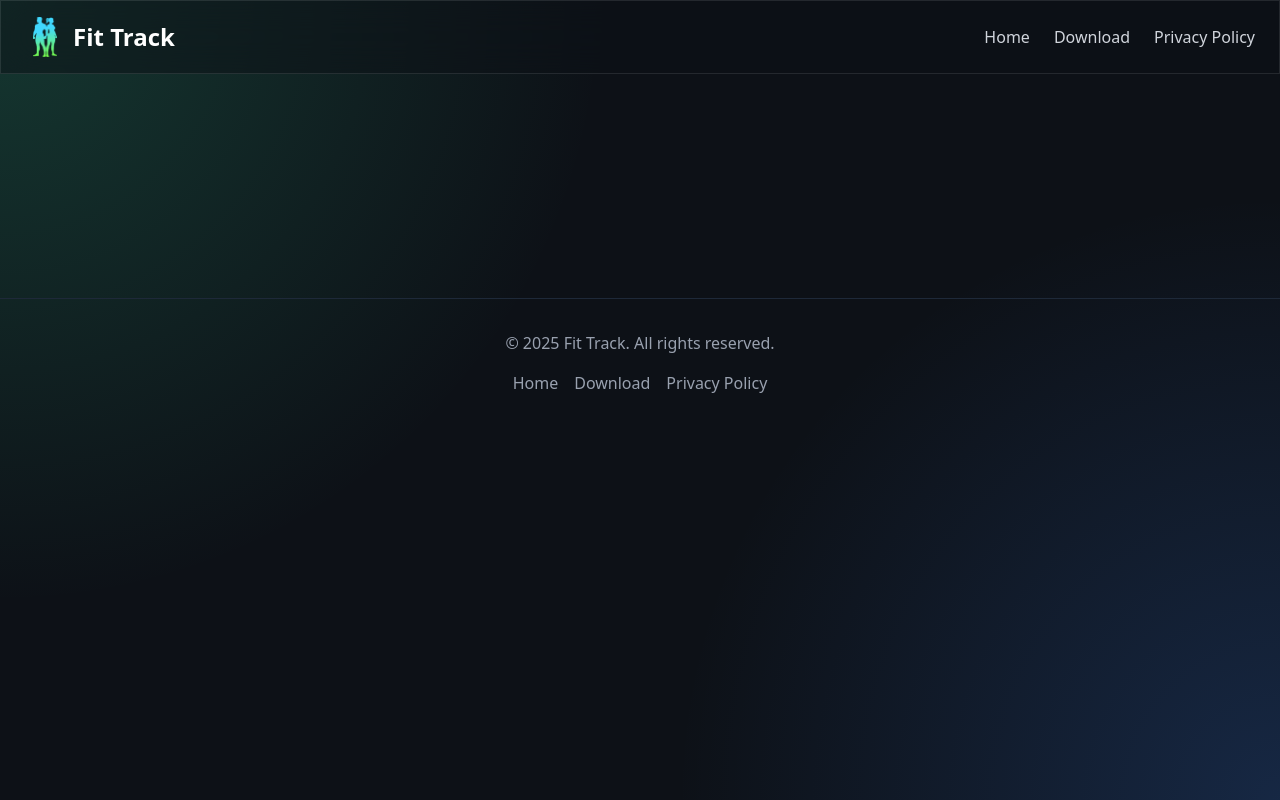
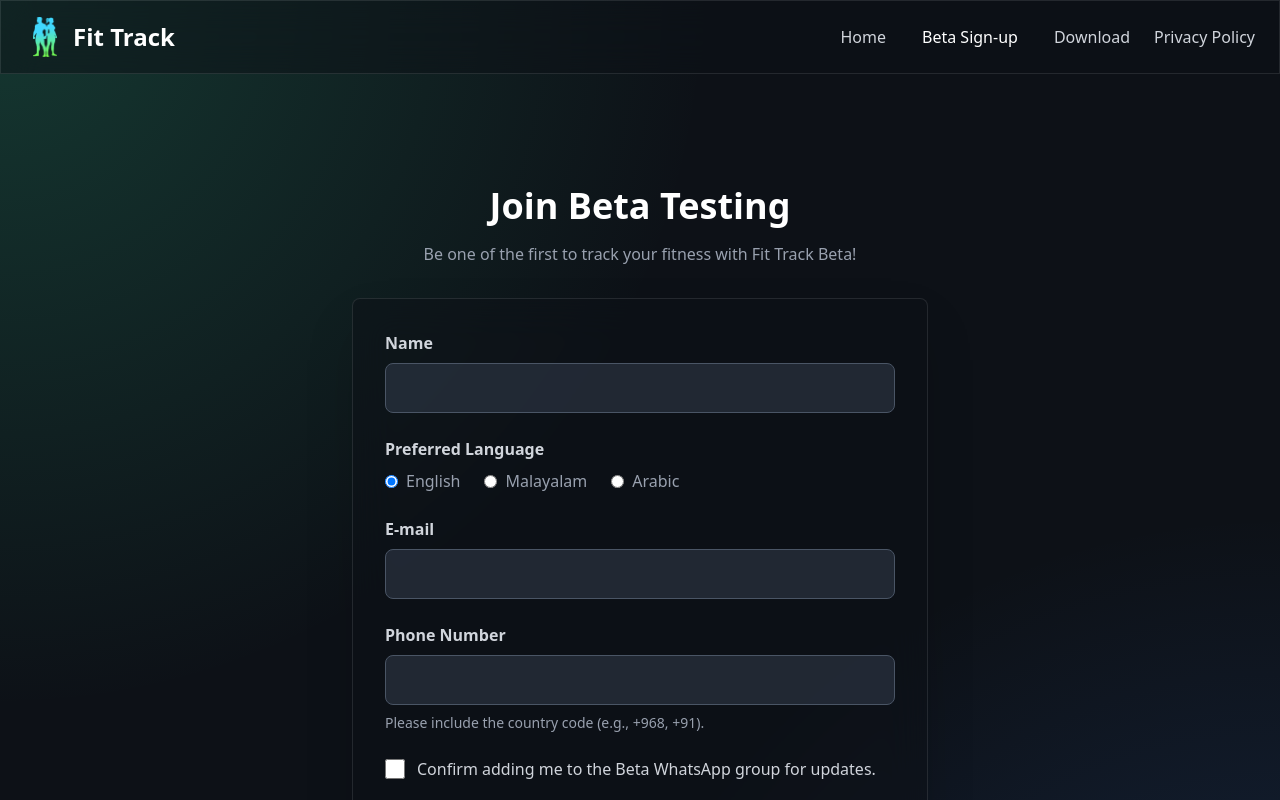
Before and after one commit to muhamedroshan/fit-track-website, a React (Vite) app in the folder fit-track-website/: page /beta in a window 1280 px wide. Shown: the top 800 px of the page. Built offline with nearby package versions, Linux system fonts and the light colour scheme.

Commit message:
Ready for Beta Testing

```diff
--- a/fit-track-website/src/App.jsx
+++ b/fit-track-website/src/App.jsx
@@ -4,6 +4,7 @@ import Footer from './components/Footer';
 import HomePage from './pages/HomePage';
 import DownloadPage from './pages/DownloadPage';
 import PrivacyPolicyPage from './pages/PrivacyPolicyPage';
+import BetaRegistrationPage from './pages/BetaRegistrationPage';
 
 // Apply the global background class to the root container
 function App() {
@@ -16,6 +17,7 @@ function App() {
             <Route path="/" element={<HomePage />} />
             <Route path="/download" element={<DownloadPage />} />
             <Route path="/privacy" element={<PrivacyPolicyPage />} />
+            <Route path="/beta" element={<BetaRegistrationPage />} />
           </Routes>
         </main>
         <Footer />
--- a/fit-track-website/src/components/Header.jsx
+++ b/fit-track-website/src/components/Header.jsx
@@ -24,6 +24,7 @@ function Header() {
         {/* Desktop Links */}
         <div className="hidden md:flex items-center space-x-6">
           <Link to="/" className={linkClasses}>Home</Link>
+          <Link to="/beta" className="text-white bg-primary py-1 px-3 rounded-full hover:bg-green-600 transition-colors">Beta Sign-up</Link>
           <Link to="/download" className={linkClasses}>Download</Link>
           <Link to="/privacy" className={linkClasses}>Privacy Policy</Link>
         </div>
@@ -39,6 +40,7 @@ function Header() {
         <div className="md:hidden glass-effect p-4 absolute w-full top-full">
           <div className="flex flex-col space-y-3">
             <Link to="/" className={linkClasses} onClick={toggleMenu}>Home</Link>
+             <Link to="/beta" className={linkClasses} onClick={toggleMenu}>Beta Sign-up</Link>
             <Link to="/download" className={linkClasses} onClick={toggleMenu}>Download</Link>
             <Link to="/privacy" className={linkClasses} onClick={toggleMenu}>Privacy Policy</Link>
           </div>
--- a/fit-track-website/src/components/IntroSection.jsx
+++ b/fit-track-website/src/components/IntroSection.jsx
@@ -15,9 +15,9 @@ function IntroSection() {
           {/* Call to Action - Using a standard <a> here for simplicity, link to your app store */}
           <a
             className="bg-green-400 hover:bg-green-600 text-white font-bold py-3 px-8 rounded-full transition-all duration-300 transform hover:scale-105 inline-block shadow-lg shadow-green-400/20"
-            href="/download"
+            href="/beta"
           >
-            Download Now
+            Beta Sign-Up
           </a>
         </div>
       </div>
--- /dev/null
+++ b/fit-track-website/src/pages/BetaRegistrationPage.jsx
@@ -0,0 +1,165 @@
+import { useState } from 'react';
+
+function BetaRegistrationPage() {
+  const [formData, setFormData] = useState({
+    name: '',
+    language: 'English',
+    email: '',
+    phone: '',
+    whatsappConfirm: false, // Starts as false
+  });
+
+  const [message, setMessage] = useState('');
+  const [isSubmitting, setIsSubmitting] = useState(false);
+
+  const handleChange = (e) => {
+    const { name, value, type, checked } = e.target;
+    setFormData((prevData) => ({
+      ...prevData,
+      [name]: type === 'checkbox' ? checked : value,
+    }));
+  };
+
+  const handleSubmit = async (e) => {
+    e.preventDefault();
+    // A quick check to ensure the checkbox is ticked before proceeding.
+    if (!formData.whatsappConfirm) {
+      setMessage('❌ Please confirm you want to be added to the WhatsApp group.');
+      return;
+    }
+
+    setIsSubmitting(true);
+    setMessage('');
+
+    const SPREADSHEET_ENDPOINT = "https://script.google.com/macros/s/AKfycbxSdb76wBgXgfRajsk4BqXyYXCqjQk0hAl_vfhPbmclLG4z9sifFyycqLrrgUO6QMeX/exec";
+
+    try {
+      await fetch(SPREADSHEET_ENDPOINT, {
+        method: 'POST',
+        mode: 'no-cors',
+        headers: { 'Content-Type': 'application/json' },
+        body: JSON.stringify(formData),
+      });
+
+      setMessage('✅ Success! You have been registered for the beta. Check your email for next steps.');
+      setFormData({ name: '', language: 'English', email: '', phone: '', whatsappConfirm: false });
+    } catch (error) {
+      setMessage('❌ Network error. Check your connection.');
+    } finally {
+      setIsSubmitting(false);
+    }
+  };
+
+  const radioOptions = ['English', 'Malayalam', 'Arabic'];
+
+  return (
+    <section className="max-w-xl mx-auto py-12">
+      <h1 className="text-4xl font-bold text-center mb-4 text-white">Join Beta Testing</h1>
+      <p className="text-gray-400 text-center mb-8">Be one of the first to track your fitness with Fit Track Beta!</p>
+
+      <form onSubmit={handleSubmit} className="glass-effect p-8 rounded-lg shadow-2xl space-y-6">
+
+        {/* Name Input */}
+        <div>
+          <label htmlFor="name" className="block text-gray-300 font-semibold mb-2">Name</label>
+          <input
+            type="text"
+            id="name"
+            name="name"
+            value={formData.name}
+            onChange={handleChange}
+            required
+            className="w-full p-3 bg-gray-700/50 border border-gray-600 rounded-lg text-white focus:ring-primary focus:border-primary"
+          />
+        </div>
+
+        {/* Language Radio Buttons */}
+        <div>
+          <label className="block text-gray-300 font-semibold mb-2">Preferred Language</label>
+          <div className="flex space-x-6">
+            {radioOptions.map((lang) => (
+              <label key={lang} className="inline-flex items-center text-gray-400">
+                <input
+                  type="radio"
+                  name="language"
+                  value={lang}
+                  checked={formData.language === lang}
+                  onChange={handleChange}
+                  className="form-radio text-primary bg-gray-700 border-gray-600 focus:ring-primary"
+                />
+                <span className="ml-2">{lang}</span>
+              </label>
+            ))}
+          </div>
+        </div>
+
+        {/* Email Input */}
+        <div>
+          <label htmlFor="email" className="block text-gray-300 font-semibold mb-2">E-mail</label>
+          <input
+            type="email"
+            id="email"
+            name="email"
+            value={formData.email}
+            onChange={handleChange}
+            required
+            className="w-full p-3 bg-gray-700/50 border border-gray-600 rounded-lg text-white focus:ring-primary focus:border-primary"
+          />
+        </div>
+
+        {/* Phone Number Input */}
+        <div>
+          <label htmlFor="phone" className="block text-gray-300 font-semibold mb-2">Phone Number</label>
+          <input
+            type="tel"
+            id="phone"
+            name="phone"
+            value={formData.phone}
+            onChange={handleChange}
+            required
+            className="w-full p-3 bg-gray-700/50 border border-gray-600 rounded-lg text-white focus:ring-primary focus:border-primary"
+          />
+          {/* CHANGE 1: Added helper text for the phone number field */}
+          <p className="text-sm text-gray-400 mt-2">
+            Please include the country code (e.g., +968, +91).
+          </p>
+        </div>
+
+        {/* WhatsApp Checkbox */}
+        <div className="flex items-center">
+          <input
+            type="checkbox"
+            id="whatsappConfirm"
+            name="whatsappConfirm"
+            checked={formData.whatsappConfirm}
+            onChange={handleChange}
+            // CHANGE 2: Added the 'required' attribute to the checkbox
+            required
+            className="form-checkbox h-5 w-5 text-primary bg-gray-700 border-gray-600 rounded focus:ring-primary"
+          />
+          <label htmlFor="whatsappConfirm" className="ml-3 text-gray-300">
+            Confirm adding me to the Beta WhatsApp group for updates.
+          </label>
+        </div>
+
+        {/* Submit Button */}
+        <button
+          type="submit"
+          disabled={isSubmitting}
+          className="w-full bg-primary hover:bg-green-600 text-white font-bold py-3 rounded-lg transition-all duration-300 disabled:opacity-50"
+        >
+          {isSubmitting ? 'Submitting...' : 'Register for Beta'}
+        </button>
+
+        {/* Submission Message */}
+        {message && (
+          <p className={`text-center font-semibold ${message.startsWith('✅') ? 'text-green-400' : 'text-red-400'}`}>
+            {message}
+          </p>
+        )}
+      </form>
+    </section>
+  );
+}
+
+export default BetaRegistrationPage;
--- a/fit-track-website/src/pages/DownloadPage.jsx
+++ b/fit-track-website/src/pages/DownloadPage.jsx
@@ -1,14 +1,47 @@
+import { Link } from 'react-router-dom';
+
 function DownloadPage() {
   return (
     <div className="text-center py-20">
-      <h1 className="text-4xl font-bold mb-4 text-white">Get the Fit Track App</h1>
-      <p className="text-lg text-gray-400 mb-8">
-        Download Fit Track now on the App Store and Google Play to start your fitness journey.
+
+      {/* 🛑 Main Status Header */}
+      <div className="inline-block glass-effect p-3 rounded-full mb-6">
+        <span className="text-sm font-semibold text-primary uppercase tracking-widest">
+          Launching Soon!
+        </span>
+      </div>
+
+      {/* 🚀 Main Title and Messaging */}
+      <h1 className="text-5xl md:text-6xl font-extrabold mb-6 text-white bg-gradient-to-r from-green-400 to-blue-500 text-transparent bg-clip-text">
+        Fit Track is Almost Here
+      </h1>
+
+      <p className="text-xl text-gray-400 mb-10 max-w-2xl mx-auto">
+        We're putting the final polish on the ultimate workout tracking app. Get ready to transform your fitness journey!
       </p>
-      <div className="flex justify-center space-x-6">
-        <a href="#" className="bg-green-400 hover:bg-green-600 text-white font-bold py-3 px-8 rounded-full transition-colors">App Store</a>
-        <a href="#" className="bg-blue-500 hover:bg-blue-700 text-white font-bold py-3 px-8 rounded-full transition-colors">Google Play</a>
+
+      {/* 🛎️ Call to Action: Redirect to Beta/Sign-up */}
+      <div className="space-y-4">
+        <Link
+          to="/beta"
+          className="bg-primary hover:bg-green-600 text-white font-bold py-3 px-10 rounded-full transition-all duration-300 transform hover:scale-105 inline-block shadow-lg shadow-primary/30"
+        >
+          Be the First to Know & Test!
+        </Link>
+        <p className="text-sm text-gray-500">
+            Click the link above to join our private beta and get early access.
+        </p>
       </div>
+
+      {/* 📱 Platform Icons (Visual Teaser) */}
+      <div className="mt-16 text-gray-500 text-2xl space-x-6">
+        <span className="material-icons text-white">android</span>
+        <span className="material-icons text-white">phone_iphone</span>
+      </div>
+      <p className="text-sm text-gray-500 mt-2">
+        Available on iOS and Android
+      </p>
+
     </div>
   );
 }
```
